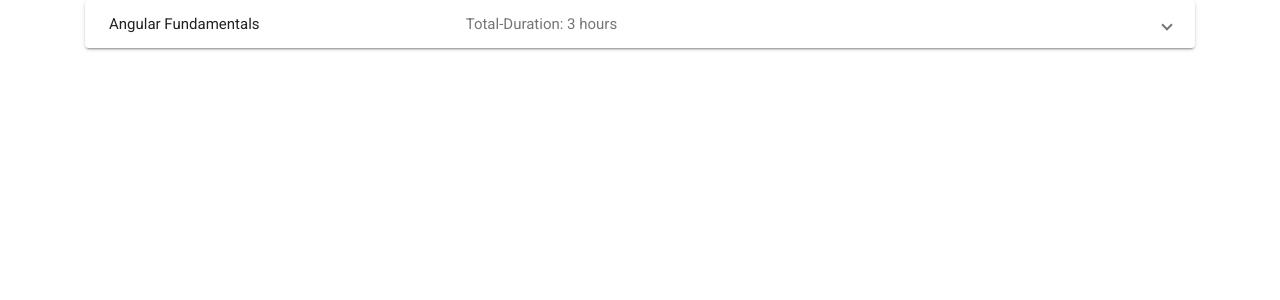
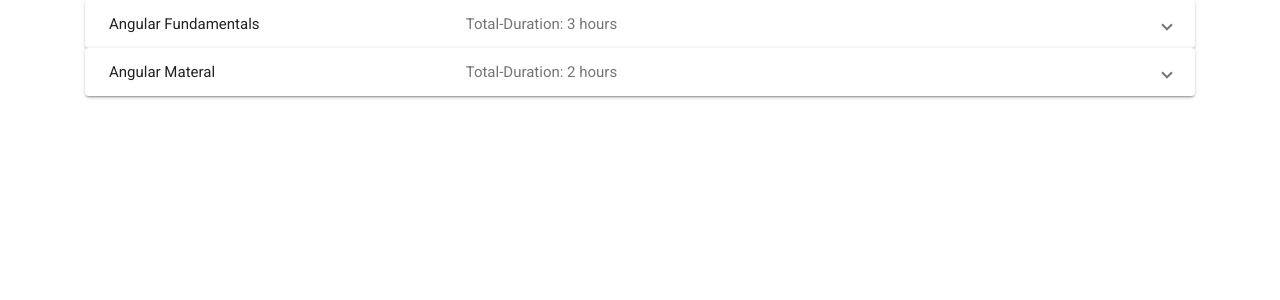
Before and after one commit to ShohrabRustam/MaterialUI, an Angular app: page / in a window 1280 px wide. Shown: the top 300 px of the page. Built offline with nearby package versions, Linux system fonts and the light colour scheme.

Commit message:
add other material

```diff
--- a/src/app/panel/panel.component.html
+++ b/src/app/panel/panel.component.html
@@ -13,4 +13,19 @@
       <button mat-button color="primary">Enroll</button>
     </mat-action-row>
   </mat-expansion-panel>
+
+  <mat-expansion-panel>
+    <mat-expansion-panel-header>
+      <mat-panel-title>
+        Angular Materal
+      </mat-panel-title>
+      <mat-panel-description>
+        Total-Duration: 2 hours
+      </mat-panel-description>
+    </mat-expansion-panel-header>
+    <p>This is the panel content for angular material , Add course details</p>
+    <mat-action-row>
+      <button mat-button color="primary">Enroll</button>
+    </mat-action-row>
+  </mat-expansion-panel>
 </div>
```
